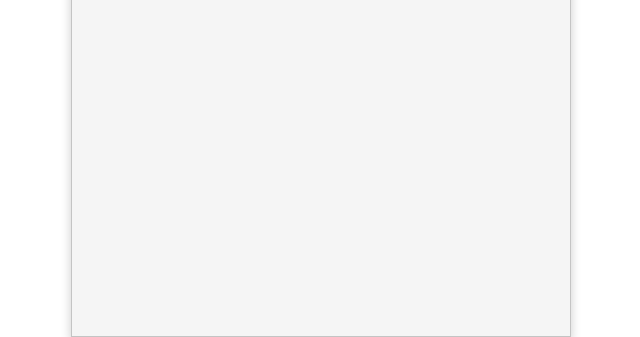
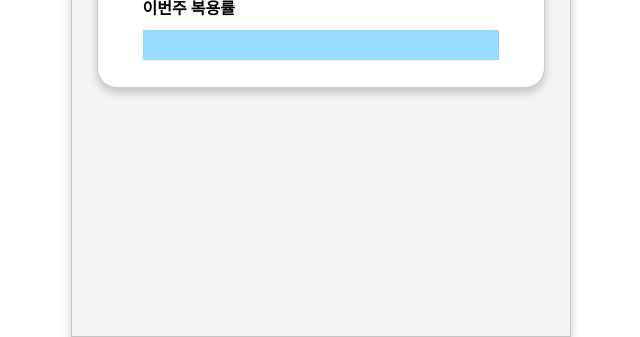
Before and after one commit to k-dev178/Medicheck, a plain HTML site: page index.html in a window 1280 px wide. Shown: the part 463-800 px from the top of the page, without its empty margins (319-959 px from the left). Drawn offline with nearby package versions, Linux system fonts and the light colour scheme.

Commit message:
복용률

```diff
--- a/css/styles.css
+++ b/css/styles.css
@@ -128,3 +128,46 @@ body{
 
     padding-bottom: 10px;
 }
+
+.goal{
+    margin-top: 30px;
+    border: 2px solid yellow;
+
+    height: 120px;
+    width: 90%;
+
+    padding-top: 10px;
+    padding-bottom: 10px;
+
+    background-color: white;
+    border: 1px solid rgba(0, 0, 0, 0.2);
+    box-shadow: 0px 5px 10px rgba(0, 0, 0, 0.2);
+    border-radius: 20px;
+
+    display: flex;
+    flex-direction: column;
+
+    align-items: center;
+    justify-content: center;
+}
+
+.goal__textbox{
+    font-size: 16px;
+    font-weight: bold;
+
+    width: 80%;
+
+    display: flex;
+    justify-content: start;
+    margin-bottom: 10px;
+}
+
+.goal div:last-child{
+    width: 80%;
+    height: 30px;
+
+    background-color: rgb(0, 170, 255);
+    opacity: 0.4;
+
+    border: 1px solid rgba(0, 0, 0, 0.1);
+}
--- a/index.html
+++ b/index.html
@@ -72,12 +72,20 @@
                 </div>
             </div>
             <div class="Drug_status__list__line"></div>
-            <div class="Drug_status__list__btn">
-                <a href="#">캘린더로 일별 복용 확인하기 ></a>
+                <div class="Drug_status__list__btn">
+                    <a href="#">캘린더로 일별 복용 확인하기 ></a>
+                </div>
             </div>
+            <div class="goal">
+                <div class="goal__textbox">
+                    <p>이번주 복용률</p>
+                </div>
+                <div>
+
+                </div>
             </div>
         </div>
-        <div></div>
+
     </div>
 
 
```
